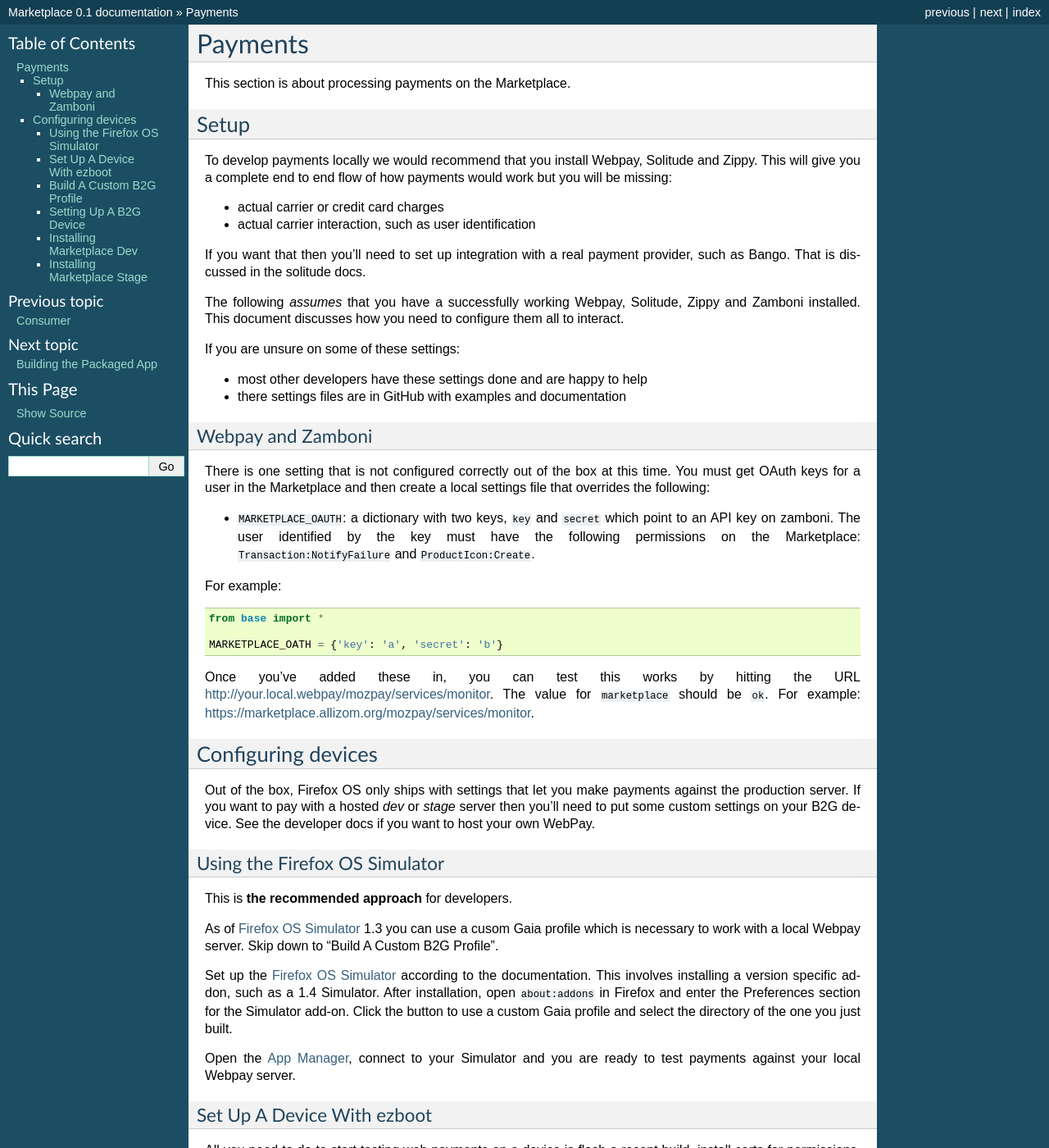
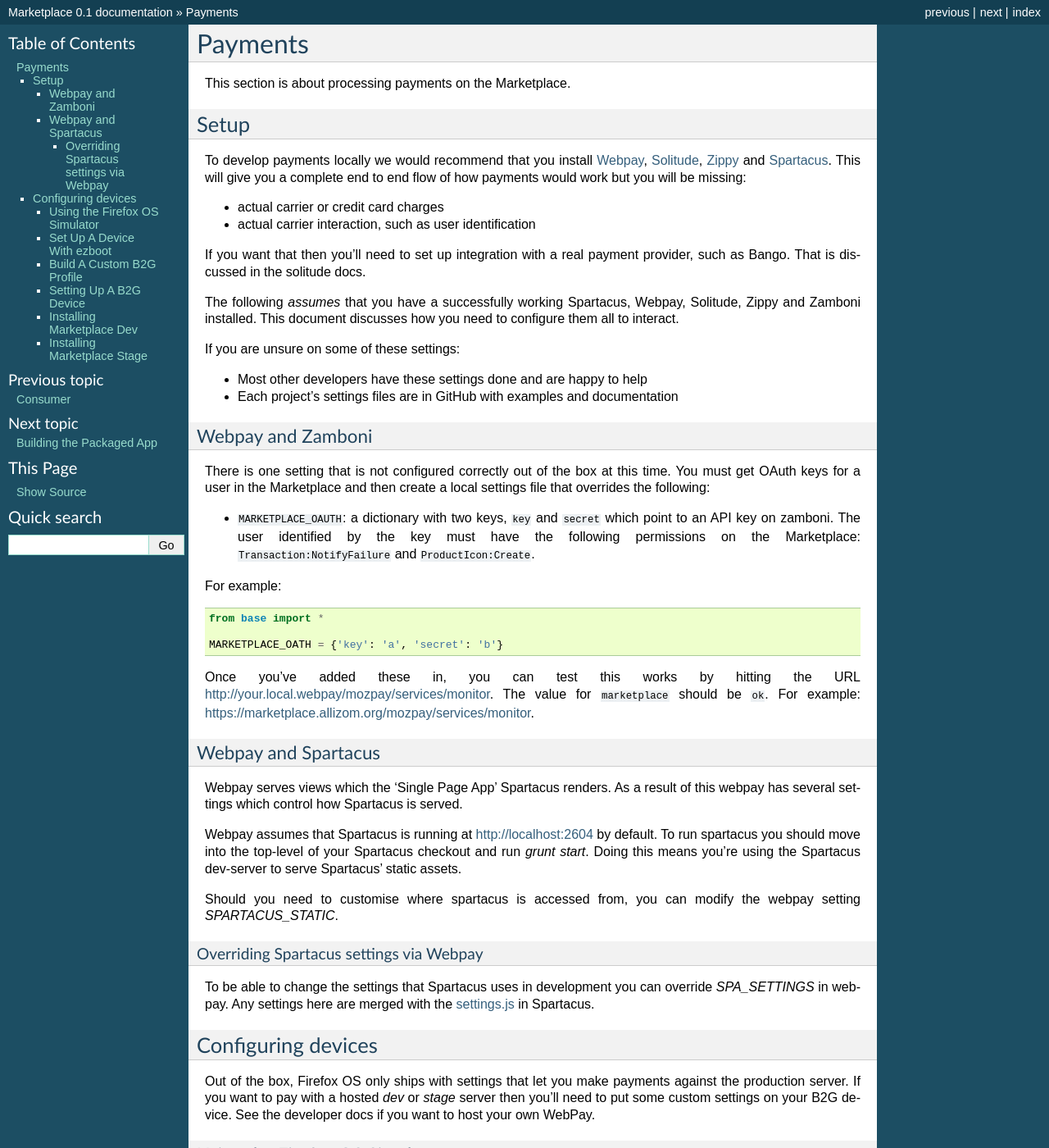
Before and after one commit to mozilla/marketplace-docs, a Sphinx documentation site: the page built from docs/topics/payments.rst, in a window 1280 px wide and 1400 px high. Shown: the whole window at 82% size. Built offline with Sphinx 7.4.7, drawn with Linux system fonts in a browser that asks for light colours.

Commit message:
Add docs for Spartacus

```diff
--- a/docs/topics/payments.rst
+++ b/docs/topics/payments.rst
@@ -6,9 +6,9 @@
 Setup
 -----
 
-To develop payments locally we would recommend that you install Webpay,
-Solitude and Zippy. This will give you a complete end to end flow of how
-payments would work but you will be missing:
+To develop payments locally we would recommend that you install `Webpay`_,
+`Solitude`_, `Zippy`_ and `Spartacus`_. This will give you a complete end to end flow
+of how payments would work but you will be missing:
 
 * actual carrier or credit card charges
 
@@ -17,15 +17,14 @@
 If you want that then you'll need to set up integration with a real payment
 provider, such as Bango. That is discussed in the solitude docs.
 
-The following *assumes* that you have a successfully working Webpay, Solitude,
-Zippy and Zamboni installed. This document discusses how you need to configure
-them all to interact.
+The following *assumes* that you have a successfully working Spartacus, Webpay,
+Solitude, Zippy and Zamboni installed. This document discusses how you need to
+configure them all to interact.
 
 If you are unsure on some of these settings:
 
-* most other developers have these settings done and are happy to help
-
-* there settings files are in GitHub with examples and documentation
+* Most other developers have these settings done and are happy to help
+* Each project's settings files are in GitHub with examples and documentation
 
 Webpay and Zamboni
 ~~~~~~~~~~~~~~~~~~
@@ -49,6 +48,29 @@
 http://your.local.webpay/mozpay/services/monitor. The value for ``marketplace``
 should be ``ok``. For example:
 https://marketplace.allizom.org/mozpay/services/monitor.
+
+Webpay and Spartacus
+~~~~~~~~~~~~~~~~~~~~
+
+Webpay serves views which the 'Single Page App' Spartacus renders. As a result
+of this webpay has several settings which control how Spartacus is served.
+
+Webpay assumes that Spartacus is running at http://localhost:2604
+by default. To run spartacus you should move into the top-level of your
+Spartacus checkout and run `grunt start`. Doing this means you're using the
+Spartacus dev-server to serve Spartacus' static assets.
+
+Should you need to customise where spartacus is accessed from, you can modify
+the webpay setting `SPARTACUS_STATIC`.
+
+Overriding Spartacus settings via Webpay
+________________________________________
+
+To be able to change the settings that Spartacus uses in development you
+can override `SPA_SETTINGS` in webpay. Any settings here are merged with the
+`settings.js <https://github.com/mozilla/spartacus/blob/master/public/js/settings.js>`_
+in Spartacus.
+
 
 Configuring devices
 -------------------
@@ -290,3 +312,10 @@
 
 **WARNING**: the stage app is currently hooked up to the live Bango payment
 system.
+
+
+.. _`Spartacus`: https://github.com/mozilla/spartacus
+.. _`Solitude`: https://github.com/mozilla/solitude
+.. _`Zippy`: https://github.com/mozilla/zippy
+.. _`Webpay`: https://github.com/mozilla/webpay
+.. _`Zamboni`: https://github.com/mozilla/zamboni
--- a/docs/topics/setup.rst
+++ b/docs/topics/setup.rst
@@ -108,7 +108,7 @@
 +---------------------+--------+
 | Solitude Proxy [1]_ | 2603   |
 +---------------------+--------+
-| Spartacus           | 7777   |
+| Spartacus           | 2604   |
 +---------------------+--------+
 | Fireplace           | 8675   |
 +---------------------+--------+
```
